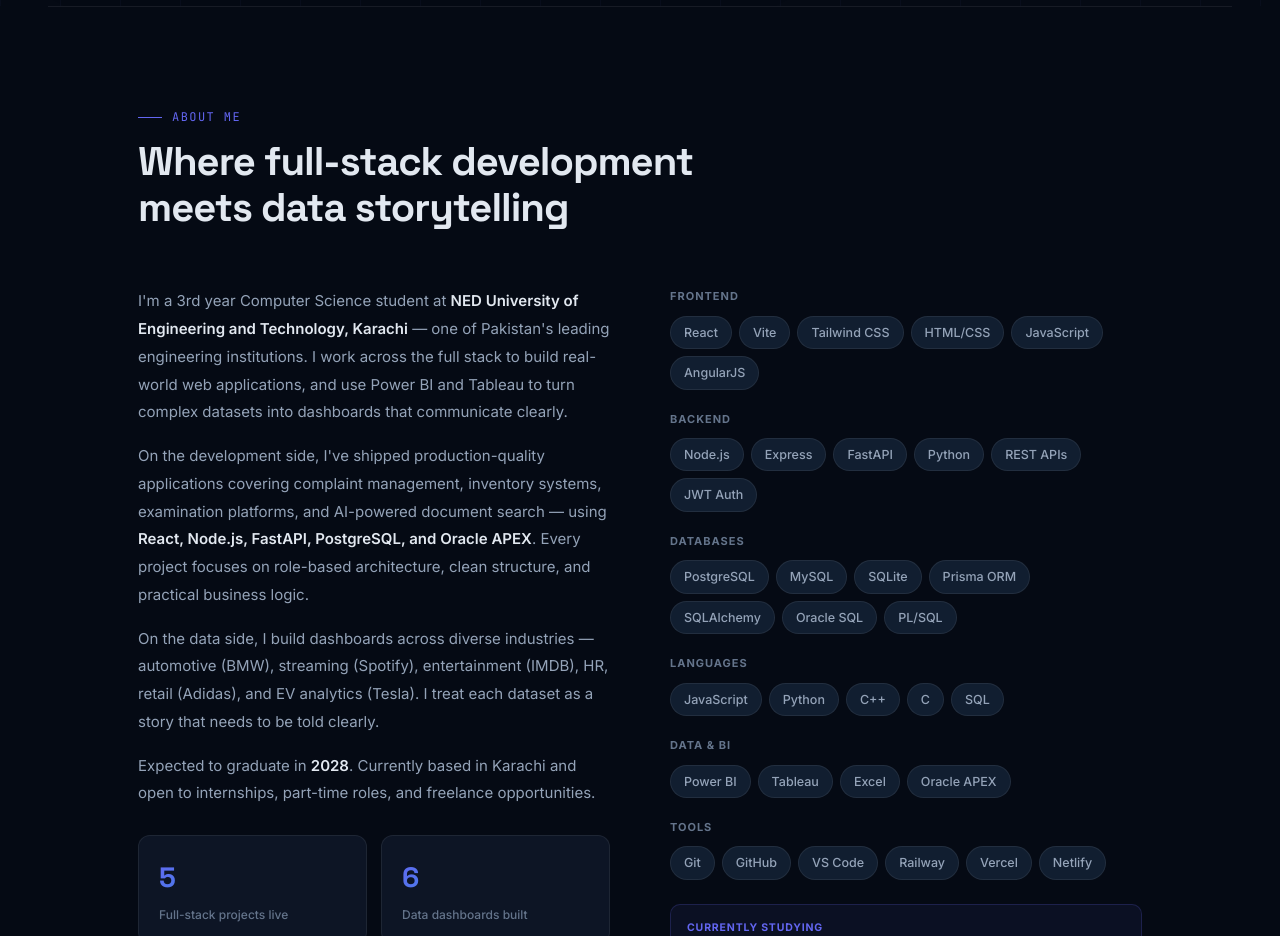
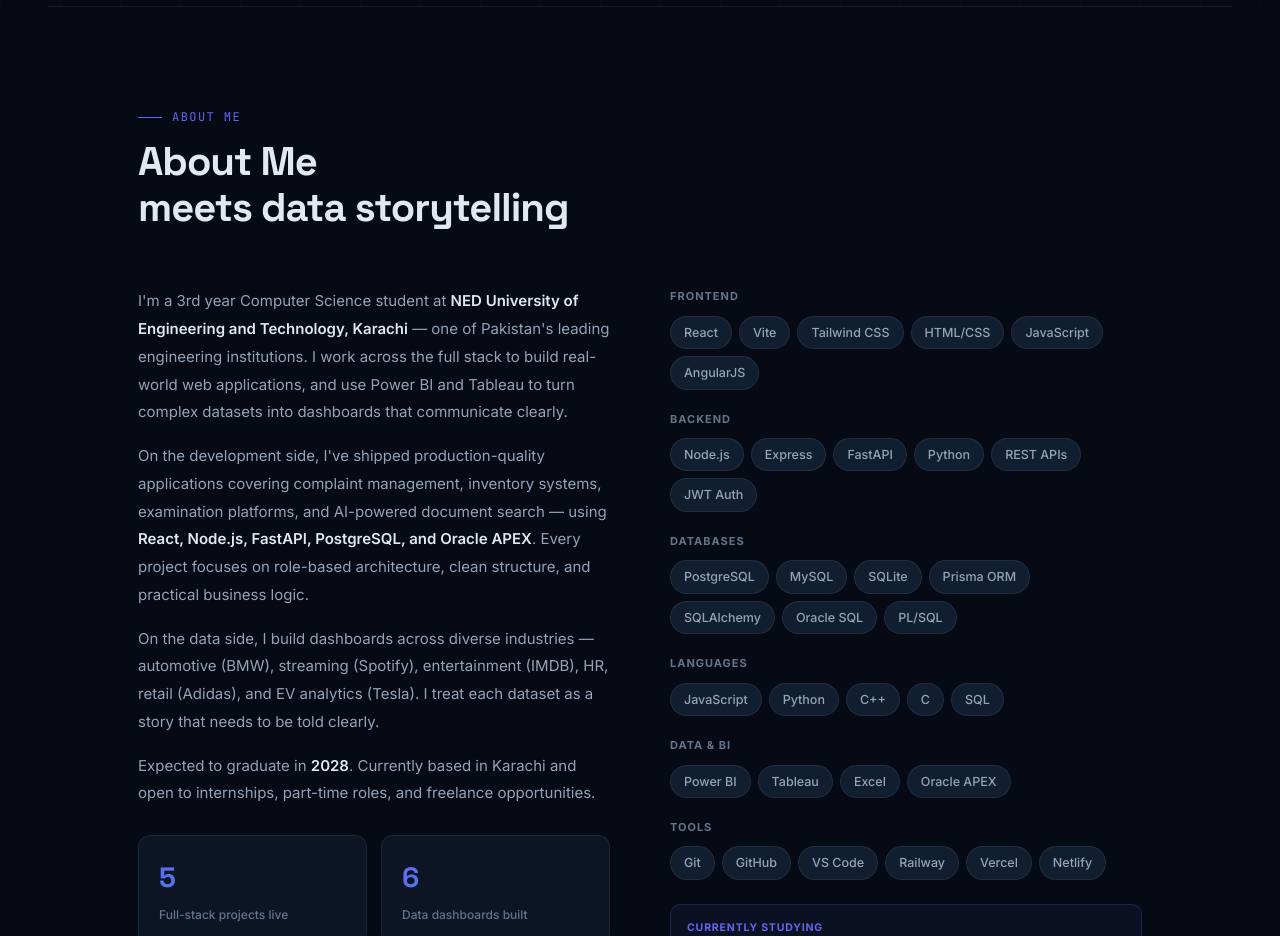
Before and after one commit to amnaatgit/Amna-Shahzad-Portfolio, a React (Vite) app: page / in a window 1280 px wide. Shown: the part 1220-2156 px from the top of the page. Built offline with nearby package versions, Linux system fonts and the light colour scheme.

Commit message:
Fix import statement and update section title

```diff
--- a/src/App.jsx
+++ b/src/App.jsx
@@ -1,5 +1,4 @@
 import { useState, useEffect, useRef } from 'react'
-
 /* ── Typewriter ─────────────────────────────────────────────────────── */
 function useTypewriter(words, speed = 80, pause = 1800) {
   const [display, setDisplay] = useState('')
@@ -238,7 +237,7 @@ function About() {
       <FadeUp>
 
        <div className="section-label">About me</div>
-        <h2 className="section-title">Where full-stack development<br/>meets data storytelling</h2>
+        <h2 className="section-title"><span style={{color:'var(--navy)'}}>About Me</span><br/>meets data storytelling</h2>
       </FadeUp>
       <div className="about-grid">
         <FadeUp delay={100}>
```
